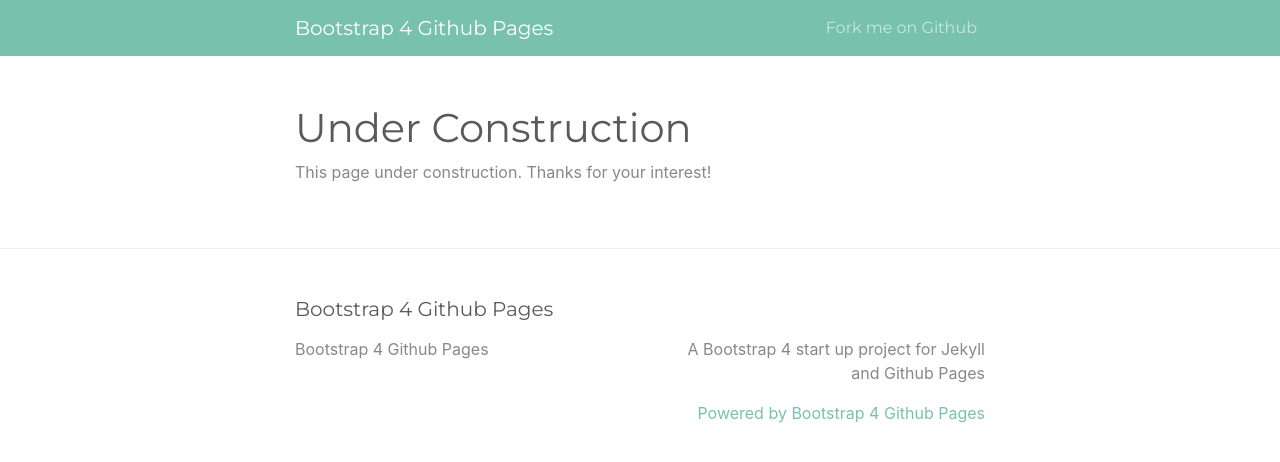
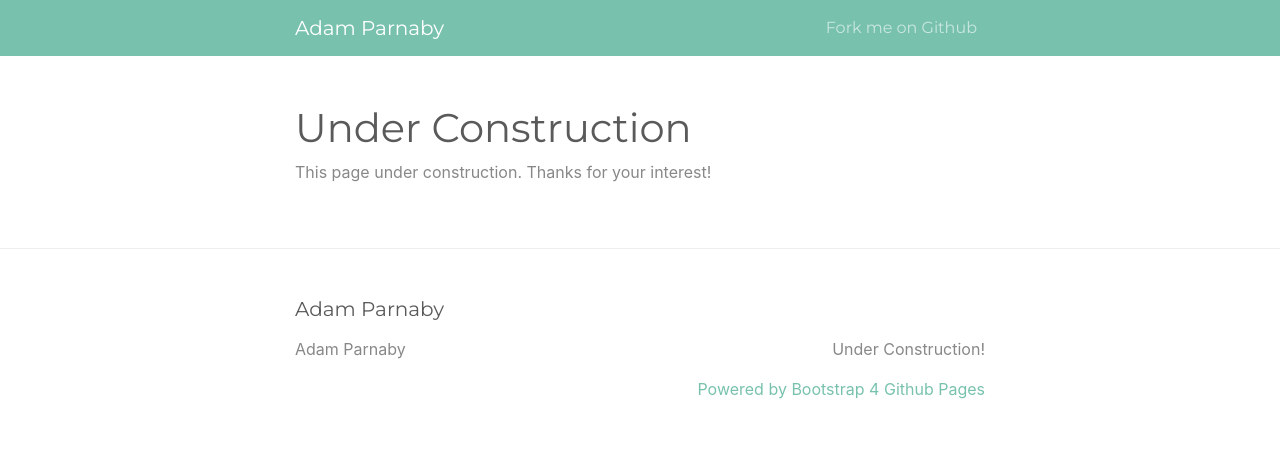
Before and after one commit to AParnaby/aparnaby.github.io, a Jekyll site: the page built from index.md, in a window 1280 px wide. Shown: the top 462 px of the page. Built offline with Jekyll 4.4.1, drawn with Linux system fonts in a browser that asks for light colours.

Commit message:
Update _config.yml

```diff
--- a/_config.yml
+++ b/_config.yml
@@ -13,10 +13,10 @@
 # you will see them accessed via {{ site.title }}, {{ site.email }}, and so on.
 # You can create any custom variable you would like, and they will be accessible
 # in the templates via {{ site.myvariable }}.
-title: Bootstrap 4 Github Pages
+title: Adam Parnaby
 email: ""
 description: >- # this means to ignore newlines until "baseurl:"
-  A Bootstrap 4 start up project for Jekyll and Github Pages
+  Under Construction!
 #baseurl: "" # the subpath of your site, e.g. /blog
 #url: "" # the base hostname & protocol for your site, e.g. http://example.com
 #twitter_username: jekyllrb
```
